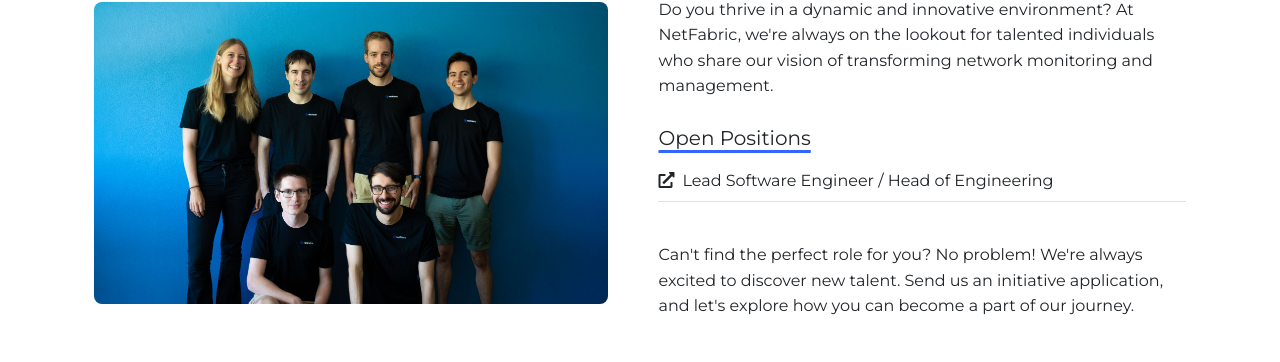
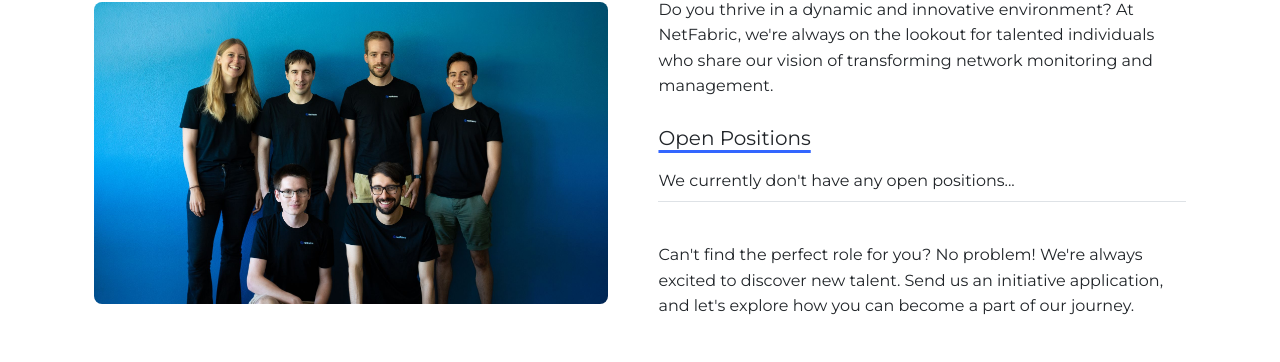
Before and after one commit to NetFabric-AI/NetFabric-AI.github.io, a Jekyll site: the page built from company/careers.html, in a window 1280 px wide and 900 px high. Shown: the part 305-667 px from the top of the window. Built offline with Jekyll 4.4.1, drawn with Linux system fonts in a browser that asks for light colours.

Commit message:
JobAdDown

```diff
--- a/company/careers.html
+++ b/company/careers.html
@@ -54,7 +54,7 @@
             {% endfor %}
             {% if emptylist %}
                 <tr>
-                    <td>We are currently not announcing any open positions...</td>
+                    <td>We currently don't have any open positions...</td>
                 </tr>
             {% endif %}
         </tbody>
```
Also changed, not shown: _jobs/leadengineer.md (+1 -1 lines).
